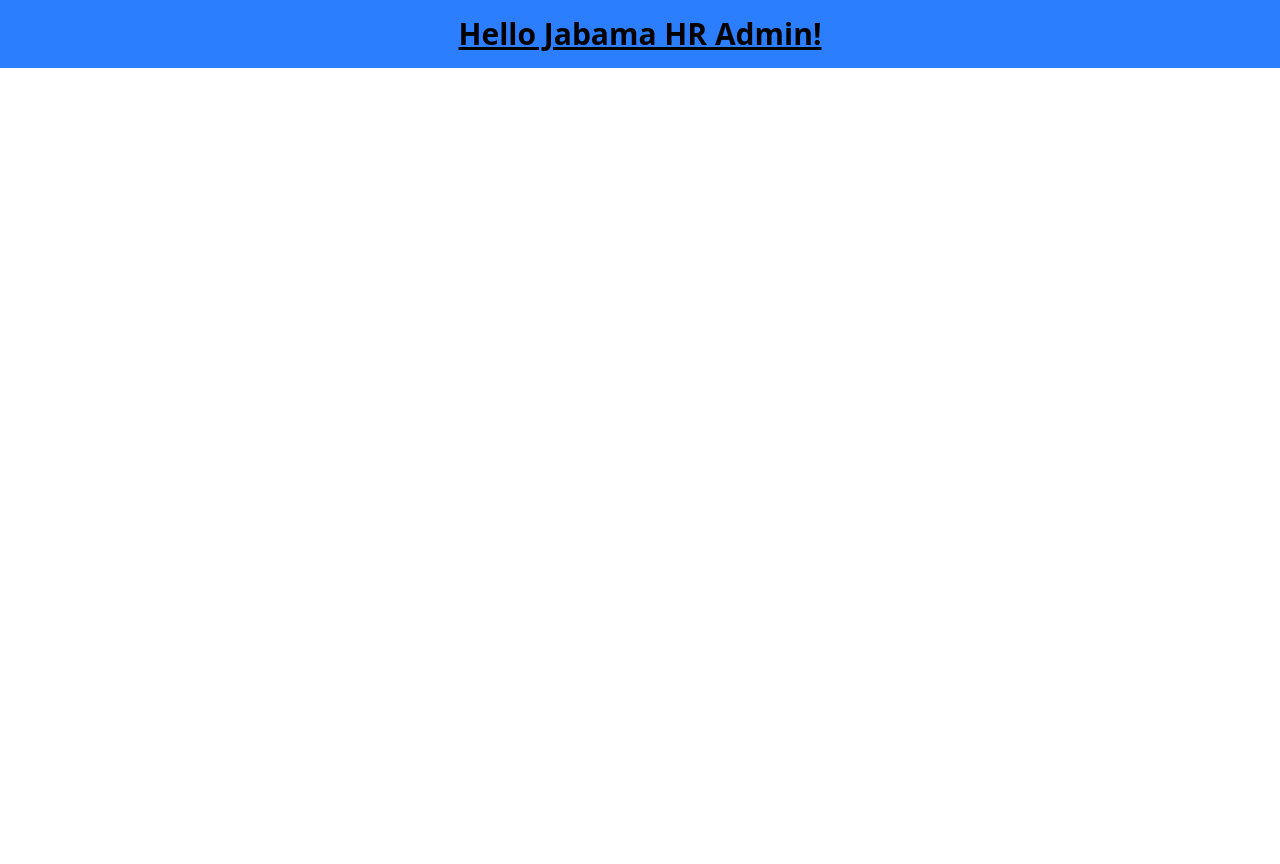
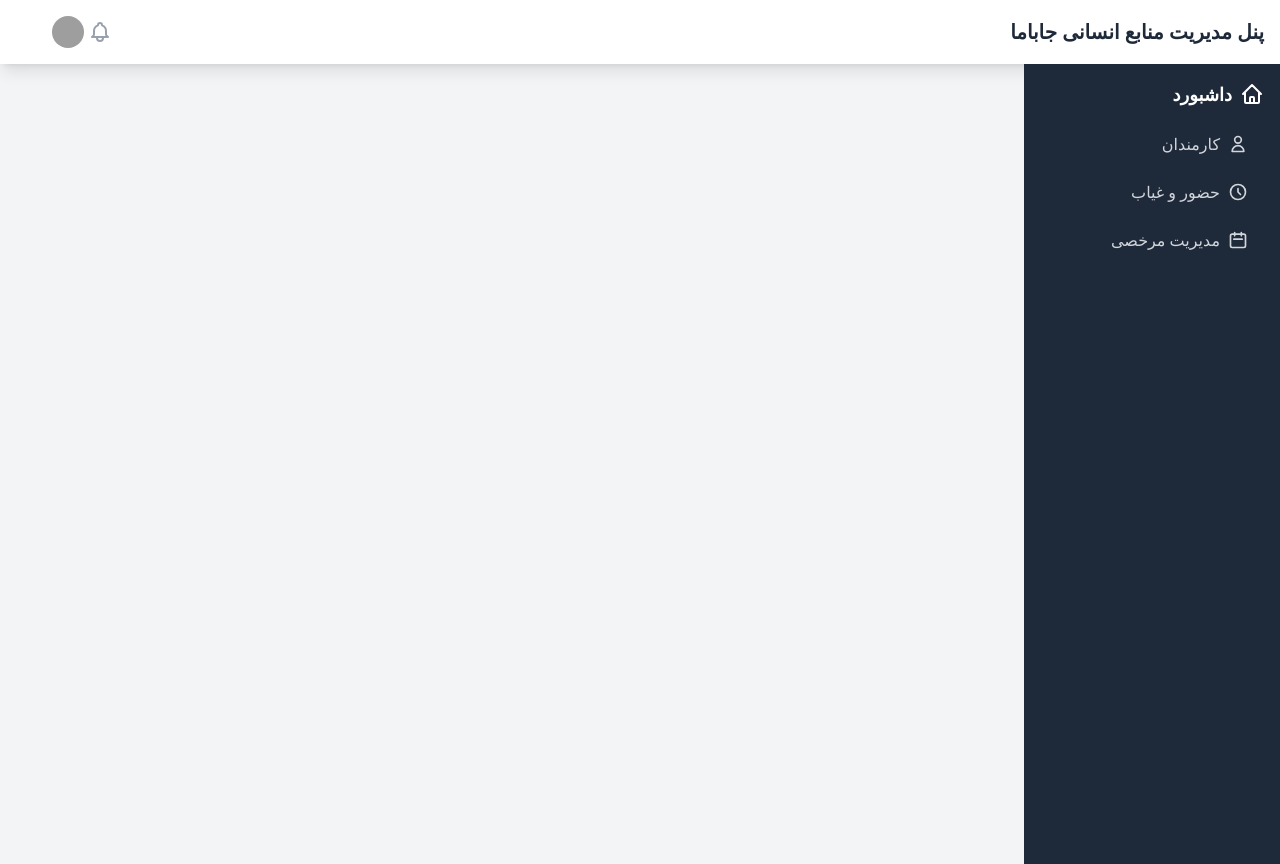
Before and after one commit to espitman/jbm-hr-admin, a Nuxt app: page / in a window 1280 px wide. Before the commit the page ends 800 px from the top, so only its background shows below. Built offline with nearby package versions, Linux system fonts and the light colour scheme; grey boxes are pictures that could not be loaded; a web font is replaced by a local one.

Commit message:
feat: add RTL support and Persian text

```diff
--- a/app.vue
+++ b/app.vue
@@ -1,12 +1,9 @@
 <template>
-  <h1 class="text-3xl font-bold underline text-center p-4 hover:bg-red-500!">
-    Hello Jabama HR Admin!
-  </h1>
+  <NuxtLayout>
+    <NuxtPage />
+  </NuxtLayout>
 </template>
 
 <style>
 @reference "~/assets/css/main.css";
-h1 {
-  @apply bg-blue-500;
-}
 </style>
--- /dev/null
+++ b/components/SideBar.vue
@@ -0,0 +1,38 @@
+<template>
+  <div class="bg-gray-800 text-white w-64 min-h-screen" dir="rtl">
+    <div class="p-4">
+      <div class="space-y-4">
+        <div class="flex items-center space-x-2">
+          <svg class="h-6 w-6" fill="none" viewBox="0 0 24 24" stroke="currentColor">
+            <path stroke-linecap="round" stroke-linejoin="round" stroke-width="2" d="M3 12l2-2m0 0l7-7 7 7M5 10v10a1 1 0 001 1h3m10-11l2 2m-2-2v10a1 1 0 01-1 1h-3m-6 0a1 1 0 001-1v-4a1 1 0 011-1h2a1 1 0 011 1v4a1 1 0 001 1m-6 0h6" />
+          </svg>
+          <span class="text-lg font-semibold">داشبورد</span>
+        </div>
+        <nav class="space-y-2">
+          <a href="#" class="flex items-center space-x-2 px-4 py-2 text-gray-300 hover:bg-gray-700 rounded-md">
+            <svg class="h-5 w-5" fill="none" viewBox="0 0 24 24" stroke="currentColor">
+              <path stroke-linecap="round" stroke-linejoin="round" stroke-width="2" d="M16 7a4 4 0 11-8 0 4 4 0 018 0zM12 14a7 7 0 00-7 7h14a7 7 0 00-7-7z" />
+            </svg>
+            <span>کارمندان</span>
+          </a>
+          <a href="#" class="flex items-center space-x-2 px-4 py-2 text-gray-300 hover:bg-gray-700 rounded-md">
+            <svg class="h-5 w-5" fill="none" viewBox="0 0 24 24" stroke="currentColor">
+              <path stroke-linecap="round" stroke-linejoin="round" stroke-width="2" d="M12 8v4l3 3m6-3a9 9 0 11-18 0 9 9 0 0118 0z" />
+            </svg>
+            <span>حضور و غیاب</span>
+          </a>
+          <a href="#" class="flex items-center space-x-2 px-4 py-2 text-gray-300 hover:bg-gray-700 rounded-md">
+            <svg class="h-5 w-5" fill="none" viewBox="0 0 24 24" stroke="currentColor">
+              <path stroke-linecap="round" stroke-linejoin="round" stroke-width="2" d="M8 7V3m8 4V3m-9 8h10M5 21h14a2 2 0 002-2V7a2 2 0 00-2-2H5a2 2 0 00-2 2v12a2 2 0 002 2z" />
+            </svg>
+            <span>مدیریت مرخصی</span>
+          </a>
+        </nav>
+      </div>
+    </div>
+  </div>
+</template>
+
+<script setup>
+// Component logic can be added here
+</script>
--- /dev/null
+++ b/components/TopNav.vue
@@ -0,0 +1,40 @@
+<template>
+  <nav class="bg-white shadow-lg" dir="rtl">
+    <div class="max-w-7xl mx-auto px-4">
+      <div class="flex justify-between h-16">
+        <div class="flex">
+          <div class="flex-shrink-0 flex items-center">
+            <h1 class="text-xl font-bold text-gray-800">پنل مدیریت منابع انسانی جاباما</h1>
+          </div>
+        </div>
+        <div class="flex items-center">
+          <div class="ml-4 flex items-center md:ml-6">
+            <button class="p-1 rounded-full text-gray-400 hover:text-gray-500 focus:outline-none">
+              <span class="sr-only">مشاهده اعلان‌ها</span>
+              <svg class="h-6 w-6" fill="none" viewBox="0 0 24 24" stroke="currentColor">
+                <path stroke-linecap="round" stroke-linejoin="round" stroke-width="2" d="M15 17h5l-1.405-1.405A2.032 2.032 0 0118 14.158V11a6.002 6.002 0 00-4-5.659V5a2 2 0 10-4 0v.341C7.67 6.165 6 8.388 6 11v3.159c0 .538-.214 1.055-.595 1.436L4 17h5m6 0v1a3 3 0 11-6 0v-1m6 0H9" />
+              </svg>
+            </button>
+            <div class="ml-3 relative">
+              <div>
+                <button class="max-w-xs flex items-center text-sm rounded-full focus:outline-none focus:ring-2 focus:ring-offset-2 focus:ring-indigo-500">
+                  <span class="sr-only">باز کردن منوی کاربر</span>
+                  <img class="h-8 w-8 rounded-full" src="https://images.unsplash.com/photo-1472099645785-5658abf4ff4e?ixlib=rb-1.2.1&ixid=eyJhcHBfaWQiOjEyMDd9&auto=format&fit=facearea&facepad=2&w=256&h=256&q=80" alt="">
+                </button>
+              </div>
+            </div>
+          </div>
+        </div>
+      </div>
+    </div>
+  </nav>
+</template>
+
+<script setup>
+// Component logic can be added here
+</script>
+
+<style>
+/* Import main CSS file */
+@import "~/assets/css/main.css";
+</style>
--- /dev/null
+++ b/layouts/default.vue
@@ -0,0 +1,20 @@
+<template>
+  <div class="min-h-screen bg-gray-100" dir="rtl">
+    <TopNav />
+    <div class="flex">
+      <SideBar />
+      <main class="flex-1 p-6">
+        <slot />
+      </main>
+    </div>
+  </div>
+</template>
+
+<script setup>
+// No additional setup needed as components are auto-imported in Nuxt
+</script>
+
+<style>
+/* Import main CSS file */
+@import "~/assets/css/main.css";
+</style>
```
